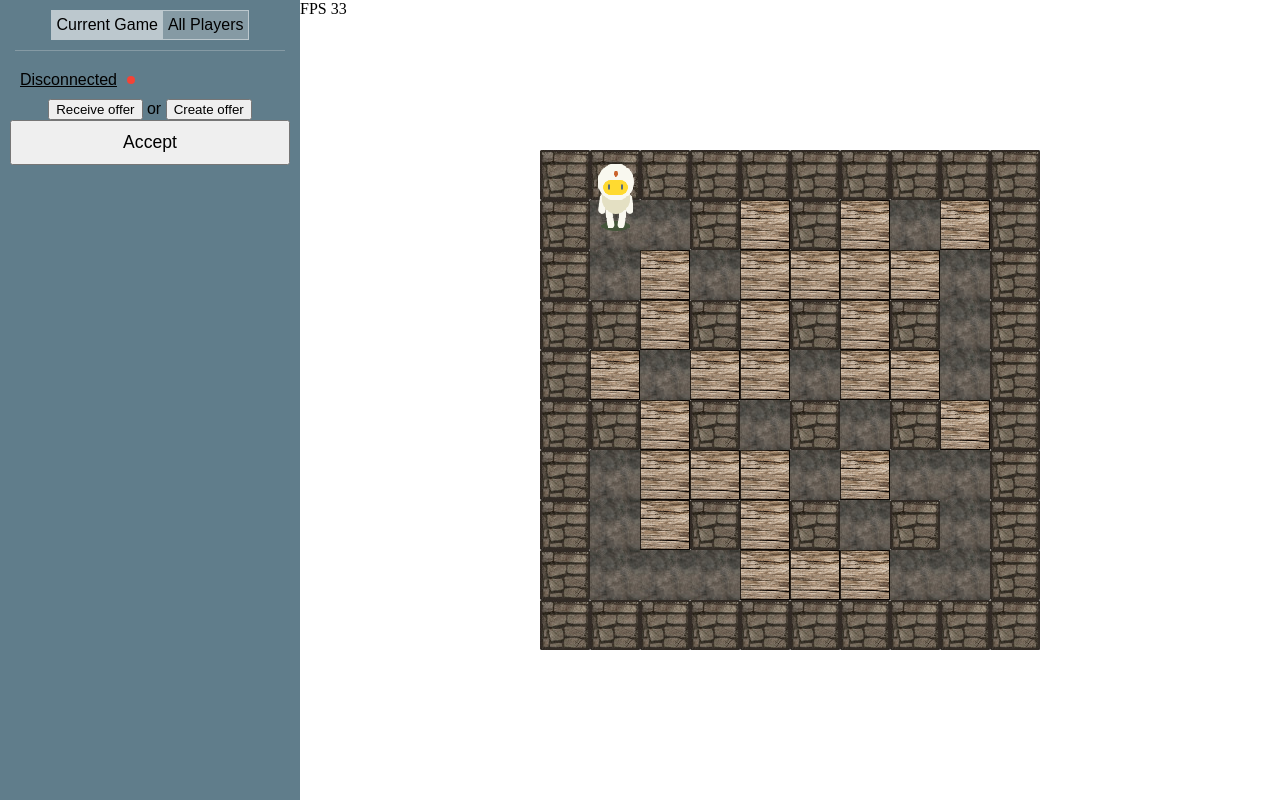
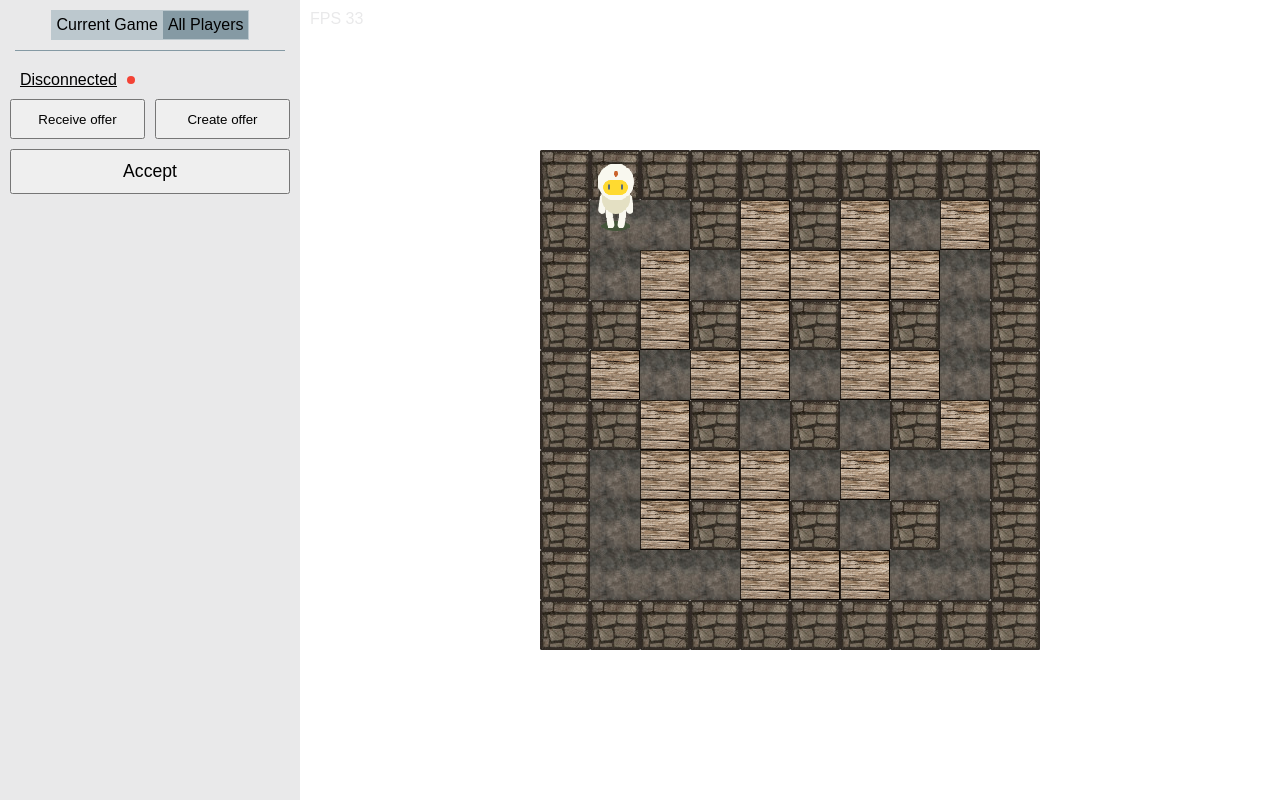
Before and after one commit to gingerP/bomberman, a website: page index.html in a window 1280 px wide. Drawn offline with Linux system fonts and the light colour scheme.

Commit message:
refactored

```diff
--- a/index.html
+++ b/index.html
@@ -21,7 +21,6 @@
                 <div class="game-connection-content">
                     <div class="handshake-buttons">
                         <input type="button" class="receive-offer-button" value="Receive offer">
-                        or
                         <input type="button" class="create-offer-button" value="Create offer">
                     </div>
                     <div class="handshake-receive-offer-container">
--- a/less/game-panel/index.less
+++ b/less/game-panel/index.less
@@ -1,4 +1,5 @@
 .game-panel-container {
+  background: #fff;
   width: ~'calc(100% - 300px)';
   float: left;
   position: relative;
--- a/less/index.less
+++ b/less/index.less
@@ -8,3 +8,10 @@ body {
 .bm-hidden {
   display: none;
 }
+
+.fps {
+  color: #e9e9ea;
+  margin: 10px;
+  display: table;
+  font-family: Arial, "Helvetica Neue", Helvetica, sans-serif;
+}
--- a/less/settings/current-game/game-connection/index.less
+++ b/less/settings/current-game/game-connection/index.less
@@ -12,6 +12,8 @@
       color: @tab-border-color;
       word-break: break-all;
       font-size: .7em;
+      overflow: auto;
+      max-height: 250px;
     }
   }
   .remote-sdp {
@@ -26,6 +28,8 @@
       background-color: @tab-color;
       color: @tab-border-color;
       padding: 10px;
+      overflow: auto;
+      max-height: 250px;
     }
   }
 
@@ -37,8 +41,6 @@
       font-size: 1.1em;
     }
     &-buttons {
-      margin: 0 auto;
-      display: table;
     }
 
     &-receive-offer-container,
--- a/less/settings/index.less
+++ b/less/settings/index.less
@@ -4,9 +4,10 @@
   float: left;
   width: 300px;
   height: 100vh;
-  background-color: #607d8b;
+  background-color: #e9e9ea;
   position: relative;
   font-family: Arial, "Helvetica Neue", Helvetica, sans-serif;
+  overflow: auto;
 
   .game-settings {
     &-tabs {
@@ -14,25 +15,43 @@
       border: 1px solid @tab-border-color;
       display: table;
     }
+
     &-tab {
       padding: 5px;
       display: table;
       background-color: @tab-color;
       float: left;
       cursor: pointer;
+
       &.selected {
         background-color: @tab-selected-color;
       }
     }
+
     &-tabs-contents {
       margin: 10px;
     }
+
     &-tab-content {
     }
+
     &-tabs-delimiter {
       width: 90%;
       border-bottom: 1px solid @tab-color;
       margin: 0 auto;;
     }
   }
+
+  .receive-offer-button {
+    width: calc(50% - 5px);
+    margin: 0 5px 10px 0;
+    height: 3em;
+    float: left;
+  }
+
+  .create-offer-button {
+    width: calc(50% - 5px);
+    margin: 0 0 10px 5px;
+    height: 3em;
+  }
 }
--- a/package.json
+++ b/package.json
@@ -14,7 +14,7 @@
     "eslint": "^5.3.0",
     "eslint-config-airbnb-base": "^13.0.0",
     "eslint-plugin-import": "^2.13.0",
-    "gulp": "^3.9.1",
+    "gulp": "4.0.2",
     "gulp-babel": "^7.0.1",
     "gulp-less": "^4.0.1",
     "gulp-rename": "^1.4.0"
--- a/style.css
+++ b/style.css
@@ -10,6 +10,8 @@
   color: #BCC8CE;
   word-break: break-all;
   font-size: 0.7em;
+  overflow: auto;
+  max-height: 250px;
 }
 .game-connection .remote-sdp {
   margin-bottom: 10px;
@@ -24,6 +26,8 @@
   background-color: #859AA4;
   color: #BCC8CE;
   padding: 10px;
+  overflow: auto;
+  max-height: 250px;
 }
 .game-connection .handshake {
   display: none;
@@ -32,10 +36,6 @@
   width: 100%;
   padding: 10px;
   font-size: 1.1em;
-}
-.game-connection .handshake-buttons {
-  margin: 0 auto;
-  display: table;
 }
 .game-connection .handshake-receive-offer-container,
 .game-connection .handshake-create-offer-container {
@@ -69,9 +69,10 @@
   float: left;
   width: 300px;
   height: 100vh;
-  background-color: #607d8b;
+  background-color: #e9e9ea;
   position: relative;
   font-family: Arial, "Helvetica Neue", Helvetica, sans-serif;
+  overflow: auto;
 }
 #game-settings .game-settings-tabs {
   margin: 10px auto;
@@ -96,7 +97,19 @@
   border-bottom: 1px solid #859AA4;
   margin: 0 auto;
 }
+#game-settings .receive-offer-button {
+  width: calc(50% - 5px);
+  margin: 0 5px 10px 0;
+  height: 3em;
+  float: left;
+}
+#game-settings .create-offer-button {
+  width: calc(50% - 5px);
+  margin: 0 0 10px 5px;
+  height: 3em;
+}
 .game-panel-container {
+  background: #fff;
   width: calc(100% - 300px);
   float: left;
   position: relative;
@@ -118,3 +131,9 @@ body {
 .bm-hidden {
   display: none;
 }
+.fps {
+  color: #e9e9ea;
+  margin: 10px;
+  display: table;
+  font-family: Arial, "Helvetica Neue", Helvetica, sans-serif;
+}
```
Also changed, not shown: Gulpfile.js (+5 -5 lines), js/Game.js (+0 -26 lines).
